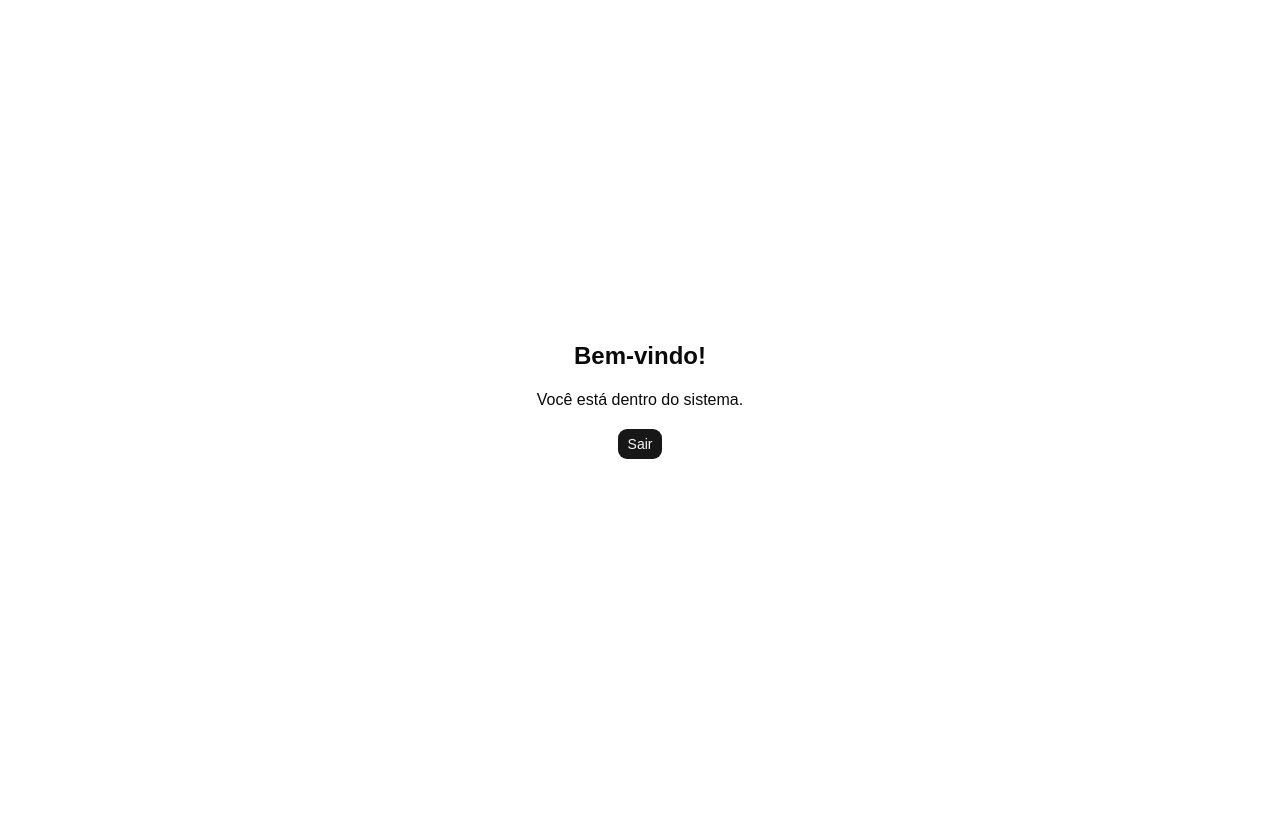
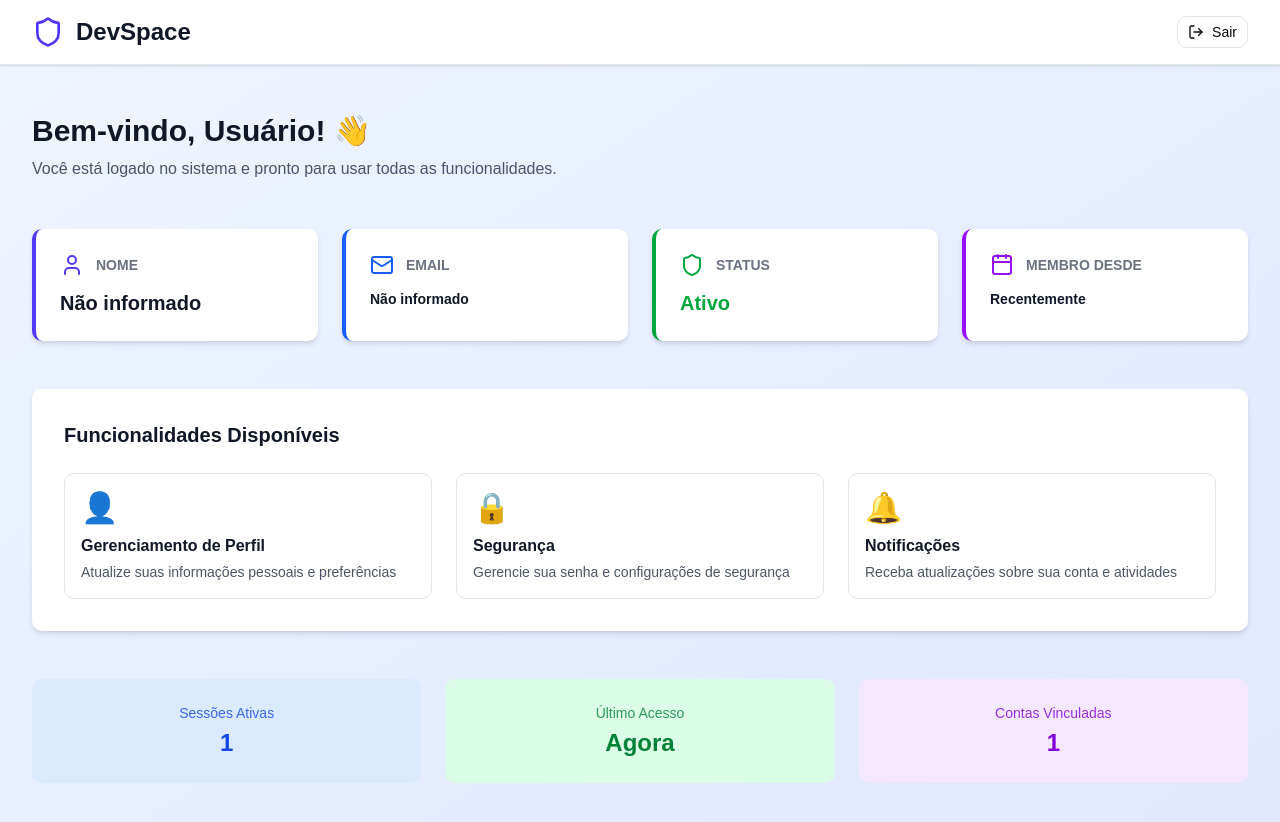
Before and after one commit to carolinneVictoria/devspace-auth, a React (Vite) app in the folder apps/frontend/: page /dashboard in a window 1280 px wide. Shown: the top 822 px of the page. Before the commit the page ends 800 px from the top, so only its background shows below. Built offline with nearby package versions, Linux system fonts and the light colour scheme.

Commit message:
feat: enhance Dashboard with user info cards and feature descriptions

```diff
--- a/apps/frontend/src/pages/Dashboard.tsx
+++ b/apps/frontend/src/pages/Dashboard.tsx
@@ -1,5 +1,6 @@
 import { useNavigate } from "react-router-dom";
 import { Button } from "@/components/ui/button";
+import { LogOut, User, Mail, Calendar, Shield } from "lucide-react";
 
 function Dashboard() {
   const navigate = useNavigate();
@@ -10,15 +11,133 @@ function Dashboard() {
     navigate("/login");
   }
 
+  const formatDate = (dateString: string) => {
+    try {
+      return new Date(dateString).toLocaleDateString("pt-BR", {
+        year: "numeric",
+        month: "long",
+        day: "numeric",
+      });
+    } catch {
+      return dateString;
+    }
+  };
+
   return (
-    <main className="flex min-h-screen flex-col items-center justify-center gap-4">
-      <h1 className="text-2xl font-semibold">
-        Bem-vindo{user?.name ? `, ${user.name}` : ""}!
-      </h1>
+    <main className="min-h-screen bg-gradient-to-br from-blue-50 to-indigo-100">
+      {/* Header */}
+      <header className="bg-white shadow-sm border-b border-gray-200">
+        <div className="max-w-7xl mx-auto px-4 sm:px-6 lg:px-8 py-4 flex justify-between items-center">
+          <div className="flex items-center gap-3">
+            <Shield className="w-8 h-8 text-indigo-600" />
+            <h1 className="text-2xl font-bold text-gray-900">DevSpace</h1>
+          </div>
+          <Button
+            onClick={handleLogout}
+            variant="outline"
+            className="flex items-center gap-2 hover:bg-red-50 hover:text-red-600 hover:border-red-300"
+          >
+            <LogOut className="w-4 h-4" />
+            Sair
+          </Button>
+        </div>
+      </header>
 
-      <p>Você está dentro do sistema.</p>
+      {/* Main Content */}
+      <div className="max-w-7xl mx-auto px-4 sm:px-6 lg:px-8 py-12">
+        {/* Welcome Section */}
+        <div className="mb-12">
+          <h2 className="text-3xl font-bold text-gray-900 mb-2">
+            Bem-vindo, {user?.name || "Usuário"}! 👋
+          </h2>
+          <p className="text-gray-600">Você está logado no sistema e pronto para usar todas as funcionalidades.</p>
+        </div>
 
-      <Button onClick={handleLogout}>Sair</Button>
+        {/* User Info Cards Grid */}
+        <div className="grid grid-cols-1 md:grid-cols-2 lg:grid-cols-4 gap-6 mb-12">
+          {/* User Card */}
+          <div className="bg-white rounded-lg shadow-md p-6 border-l-4 border-indigo-600">
+            <div className="flex items-center gap-3 mb-3">
+              <User className="w-6 h-6 text-indigo-600" />
+              <h3 className="text-sm font-semibold text-gray-500 uppercase">Nome</h3>
+            </div>
+            <p className="text-xl font-bold text-gray-900">{user?.name || "Não informado"}</p>
+          </div>
+
+          {/* Email Card */}
+          <div className="bg-white rounded-lg shadow-md p-6 border-l-4 border-blue-600">
+            <div className="flex items-center gap-3 mb-3">
+              <Mail className="w-6 h-6 text-blue-600" />
+              <h3 className="text-sm font-semibold text-gray-500 uppercase">Email</h3>
+            </div>
+            <p className="text-sm font-bold text-gray-900 break-all">{user?.email || "Não informado"}</p>
+          </div>
+
+          {/* Account Status Card */}
+          <div className="bg-white rounded-lg shadow-md p-6 border-l-4 border-green-600">
+            <div className="flex items-center gap-3 mb-3">
+              <Shield className="w-6 h-6 text-green-600" />
+              <h3 className="text-sm font-semibold text-gray-500 uppercase">Status</h3>
+            </div>
+            <p className="text-xl font-bold text-green-600">Ativo</p>
+          </div>
+
+          {/* Join Date Card */}
+          <div className="bg-white rounded-lg shadow-md p-6 border-l-4 border-purple-600">
+            <div className="flex items-center gap-3 mb-3">
+              <Calendar className="w-6 h-6 text-purple-600" />
+              <h3 className="text-sm font-semibold text-gray-500 uppercase">Membro desde</h3>
+            </div>
+            <p className="text-sm font-bold text-gray-900">
+              {user?.createdAt ? formatDate(user.createdAt) : "Recentemente"}
+            </p>
+          </div>
+        </div>
+
+        {/* Features Section */}
+        <div className="bg-white rounded-lg shadow-md p-8 mb-12">
+          <h3 className="text-xl font-bold text-gray-900 mb-6">Funcionalidades Disponíveis</h3>
+          <div className="grid grid-cols-1 md:grid-cols-3 gap-6">
+            {[
+              {
+                title: "Gerenciamento de Perfil",
+                description: "Atualize suas informações pessoais e preferências",
+                icon: "👤",
+              },
+              {
+                title: "Segurança",
+                description: "Gerencie sua senha e configurações de segurança",
+                icon: "🔒",
+              },
+              {
+                title: "Notificações",
+                description: "Receba atualizações sobre sua conta e atividades",
+                icon: "🔔",
+              },
+            ].map((feature) => (
+              <div key={feature.title} className="p-4 border border-gray-200 rounded-lg hover:border-indigo-400 hover:shadow-md transition-all">
+                <div className="text-3xl mb-2">{feature.icon}</div>
+                <h4 className="font-semibold text-gray-900 mb-1">{feature.title}</h4>
+                <p className="text-sm text-gray-600">{feature.description}</p>
+              </div>
+            ))}
+          </div>
+        </div>
+
+        {/* Quick Stats */}
+        <div className="grid grid-cols-1 md:grid-cols-3 gap-6">
+          {[
+            { label: "Sessões Ativas", value: "1", color: "bg-blue-100 text-blue-700" },
+            { label: "Último Acesso", value: "Agora", color: "bg-green-100 text-green-700" },
+            { label: "Contas Vinculadas", value: "1", color: "bg-purple-100 text-purple-700" },
+          ].map((stat) => (
+            <div key={stat.label} className={`rounded-lg p-6 text-center ${stat.color}`}>
+              <p className="text-sm font-medium opacity-80 mb-1">{stat.label}</p>
+              <p className="text-2xl font-bold">{stat.value}</p>
+            </div>
+          ))}
+        </div>
+      </div>
     </main>
   );
 }
```
